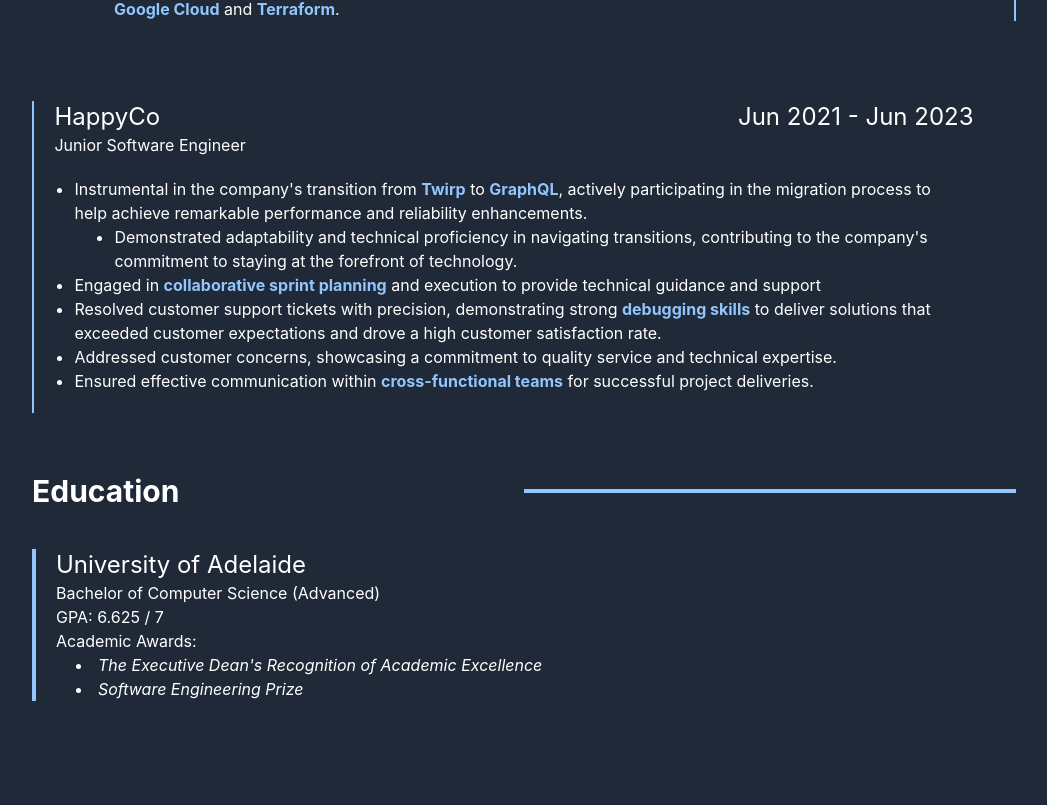
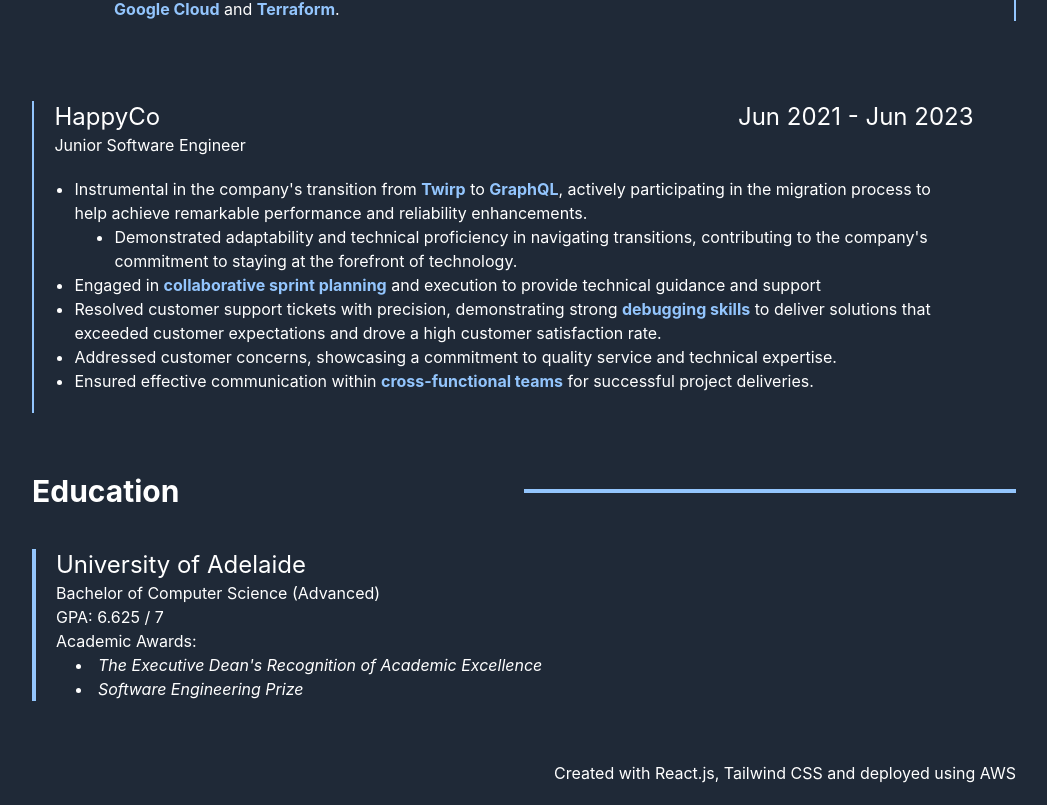
Before and after one commit to frankylu3/my-portfolio, a React (Create React App) app: page / in a window 1280 px wide. Shown: the part 1338-2143 px from the top of the page, without its empty margins (116-1163 px from the left). Before the commit the page ends 2099 px from the top, so only its background shows below. Built offline with nearby package versions, Linux system fonts and the light colour scheme.

Commit message:
Add footer

```diff
--- a/public/index.html
+++ b/public/index.html
@@ -5,10 +5,7 @@
     <link rel="icon" href="" />
     <meta name="viewport" content="width=device-width, initial-scale=1" />
     <meta name="theme-color" content="#000000" />
-    <meta
-      name="description"
-      content="Web site created using create-react-app"
-    />
+    <meta name="description" content="Franky Lu's Portfolio" />
     <link rel="apple-touch-icon" href="%PUBLIC_URL%/logo192.png" />
     <!--
       manifest.json provides metadata used when your web app is installed on a
--- a/src/components/footer.jsx
+++ b/src/components/footer.jsx
@@ -0,0 +1,9 @@
+function Footer() {
+  return (
+    <footer className="justify-between m-auto container max-w-screen-lg pl-5 pb-5 pr-5 text-white text-right">
+      Created with React.js, Tailwind CSS and deployed using AWS
+    </footer>
+  );
+}
+
+export default Footer;
--- a/src/pages/hobbies.jsx
+++ b/src/pages/hobbies.jsx
@@ -1,6 +1,7 @@
 import React from "react";
 import Header from "../components/header";
 import Gallery from "../components/gallery";
+import Footer from "../components/footer";
 
 function Hobbies() {
   const soccerPhotos = [
@@ -61,6 +62,7 @@ function Hobbies() {
         <Gallery photos={soccerPhotos} title="Soccer" layout="rows" />
         <Gallery photos={travelPhotos} title="Travel" layout="masonry" />
       </div>
+      <Footer />
     </div>
   );
 }
--- a/src/pages/home.jsx
+++ b/src/pages/home.jsx
@@ -2,6 +2,7 @@ import Header from "../components/header";
 import Skill from "../components/skill";
 import Heading from "../components/heading";
 import Sideline from "../components/sideline";
+import Footer from "../components/footer";
 
 export default function Home() {
   return (
@@ -207,6 +208,7 @@ export default function Home() {
           <Sideline show={false} side="right" />
         </div>
       </div>
+      <Footer />
     </div>
   );
 }
```
Also changed, not shown: public/images/icons/vscode.png, 1 other file (tests, documents, lock files or other folders).
